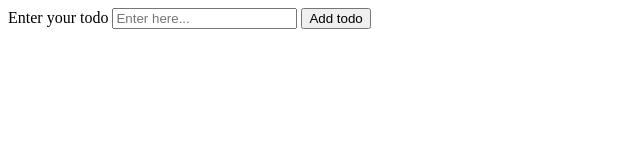
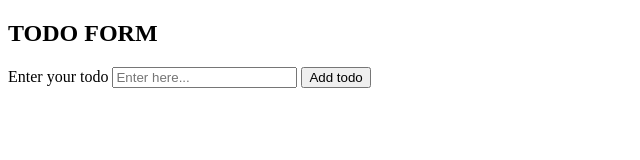
Before and after one commit to ikhwannaufal/todo-app-tuto, a plain HTML site: page index.html in a window 1280 px wide. Shown: the whole page, without its empty margins (0-640 px from the left). Drawn offline with Linux system fonts and the light colour scheme.

Commit message:
Update index.html

```diff
--- a/index.html
+++ b/index.html
@@ -6,6 +6,7 @@
     <title>Todo App</title>
 </head>
 <body>
+    <h2>TODO FORM</h2>
     <form action="">
         <label for="todo-input">Enter your todo</label>
         <input type="text" placeholder="Enter here...">
```
